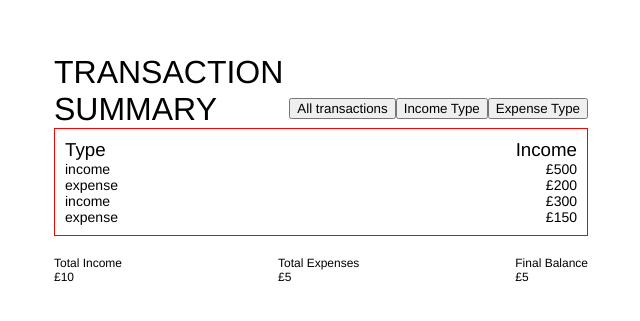
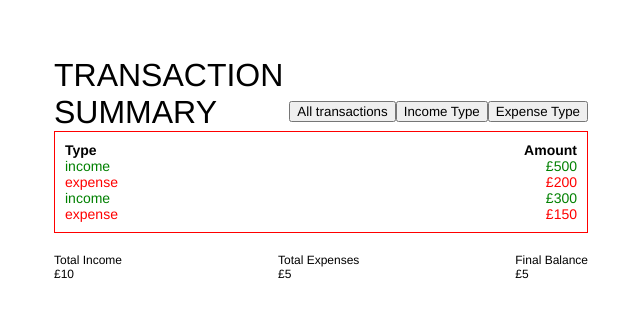
Before and after one commit to SanjeevMidda/transaction-summary-app, a React (Create React App) app: page / in a window 1280 px wide. Shown: the part 231-552 px from the top of the page, without its empty margins (319-959 px from the left). Built offline with nearby package versions, Linux system fonts and the light colour scheme.

Commit message:
added conditional colors to transactions

```diff
--- a/src/App.js
+++ b/src/App.js
@@ -28,12 +28,15 @@ function App() {
         <div id="allTransactionsContainer">
           <div className="transactionHeadings">
             <h3>Type</h3>
-            <h3>Income</h3>
+            <h3>Amount</h3>
           </div>
 
           {transactionData.map((item) => {
             return (
-              <div class="mappedTransactions">
+              <div
+                class="mappedTransactions"
+                style={{ color: item.type === "income" ? "green" : "red" }}
+              >
                 <h4> {item.type}</h4>
                 <h4>£{item.amount}</h4>
               </div>
--- a/src/index.css
+++ b/src/index.css
@@ -51,6 +51,11 @@ header {
 .transactionHeadings {
   display: flex;
   justify-content: space-between;
+
+  h3 {
+    font-weight: 600;
+    font-size: 14px;
+  }
 }
 
 .calculations {
```
